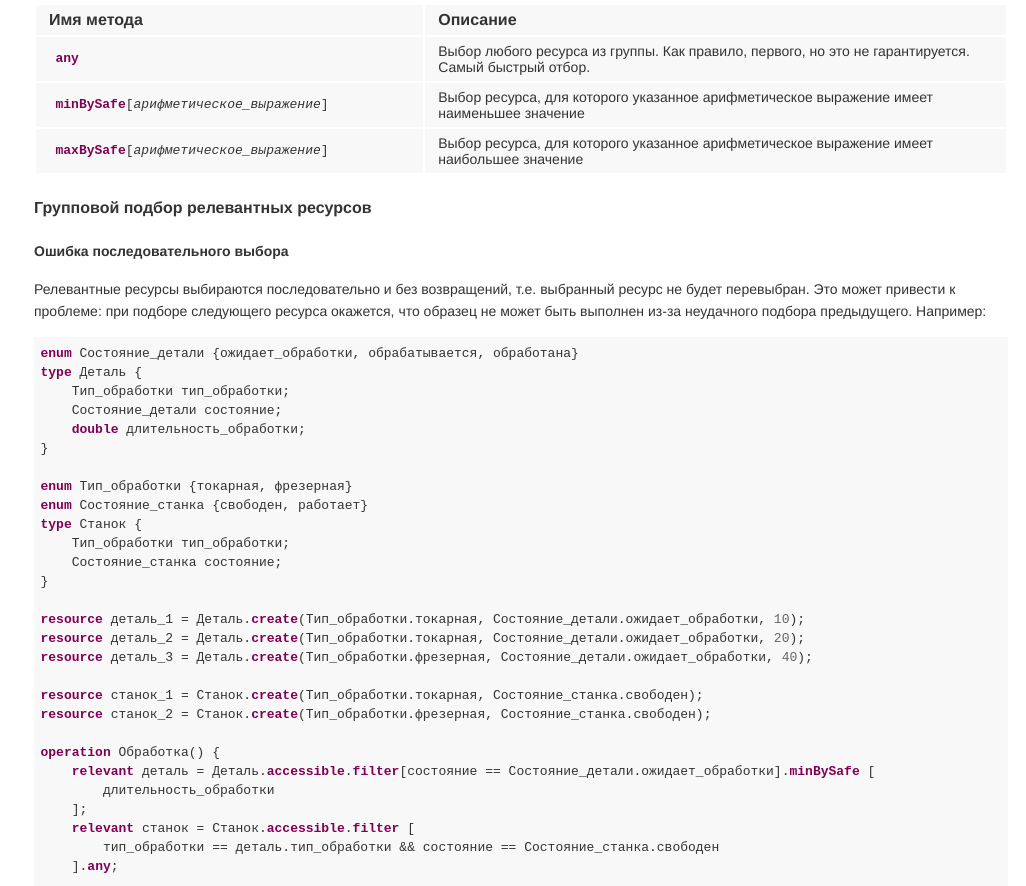
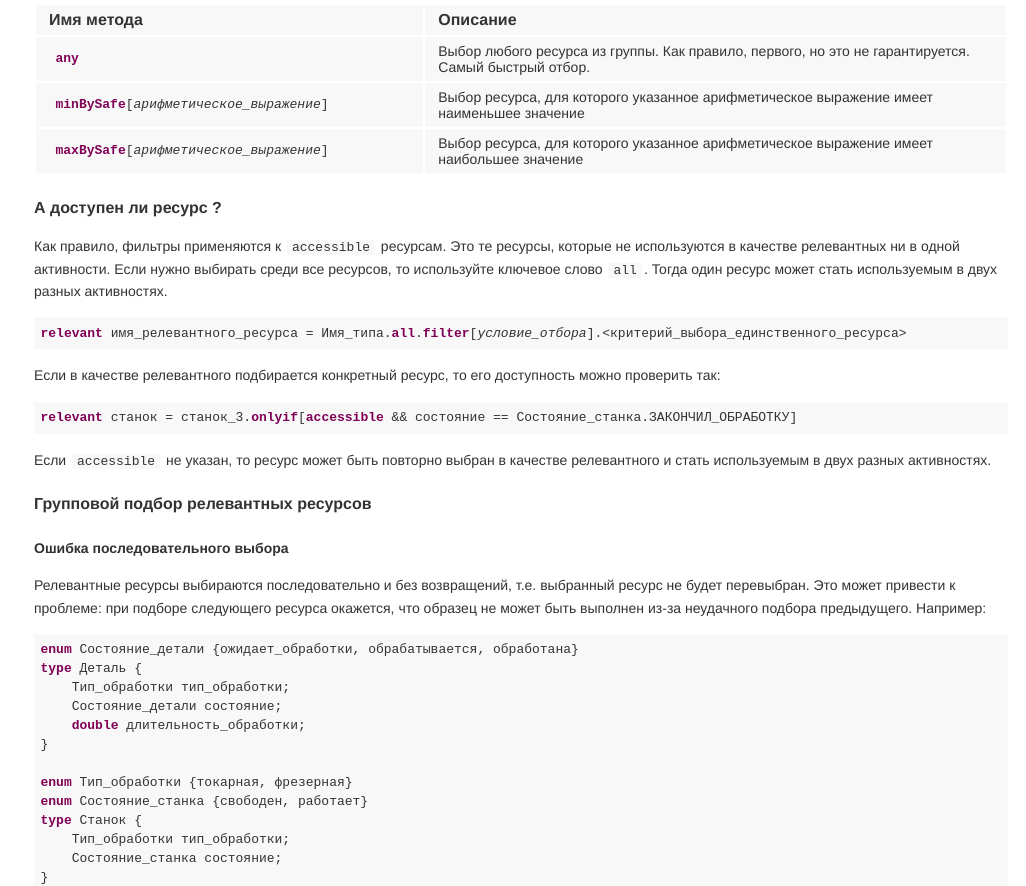
Before and after one commit to LeKaitoW/raox, a plain HTML site: page docs/reference/pattern.html in a window 1280 px wide. Shown: the part 2218-3104 px from the top of the page, without its empty margins (254-1280 px from the left). Drawn offline with Linux system fonts and the light colour scheme.

Commit message:
Добавлено описание accessible/all ресурсов (aurusov/raox#515)

```diff
--- a/docs/reference/pattern.html
+++ b/docs/reference/pattern.html
@@ -128,6 +128,14 @@ operation Этап_обработки() {
         <td>Выбор ресурса, для которого указанное арифметическое выражение имеет наибольшее значение</td>
     </tr>
 </table>
+
+<h4>А доступен ли ресурс ?</h4>
+<p>Как правило, фильтры применяются к <code>accessible</code> ресурсам. Это те ресурсы, которые не используются в качестве релевантных ни в одной активности. Если нужно выбирать среди все ресурсов, то используйте ключевое слово <code>all</code>. Тогда один ресурс может стать используемым в двух разных активностях.</p>
+<pre><code class="rao">relevant имя_релевантного_ресурса = Имя_типа.all.filter[<i>условие_отбора</i>].&lt;критерий_выбора_единственного_ресурса&gt;</code></pre>
+<p>Если в качестве релевантного подбирается конкретный ресурс, то его доступность можно проверить так:</p>
+<pre><code class="rao">relevant станок = станок_3.onlyif[accessible &amp;&amp; состояние == Состояние_станка.ЗАКОНЧИЛ_ОБРАБОТКУ]</code></pre>
+<p>Если <code>accessible</code> не указан, то ресурс может быть повторно выбран в качестве релевантного и стать используемым в двух разных активностях.</p>
+
 <h4>Групповой подбор релевантных ресурсов</h4>
 <h5>Ошибка последовательного выбора</h5>
 <p>Релевантные ресурсы выбираются последовательно и без возвращений, т.е. выбранный ресурс не будет перевыбран. Это может привести к проблеме: при подборе следующего ресурса окажется, что образец не может быть выполнен из-за неудачного подбора предыдущего. Например:</p>
@@ -267,7 +275,7 @@ ES 40.0 Simulation finished: no more events
 }
 </code></pre>
 <p>Сначала будут подобраны все возможные пары из свободных станков и деталей, проверено соответствие их типов, а затем будет выбрана та пара, для которой время обработки детали минимально. В нулевой момент времени запускаются токарная и фрезерная операции, см. правую трассировку чуть выше. Теперь поведение выглядит ожидаемым.</p>
-<h3>Итоговая модель с операцией и продукционным правилом</h3>
+<h4>Итоговая модель с операцией и продукционным правилом</h4>
 <pre><code class="rao">enum Состояние_детали {ожидает_обработки, обрабатывается, обработана}
 type Деталь {
     Тип_обработки тип_обработки;
```
